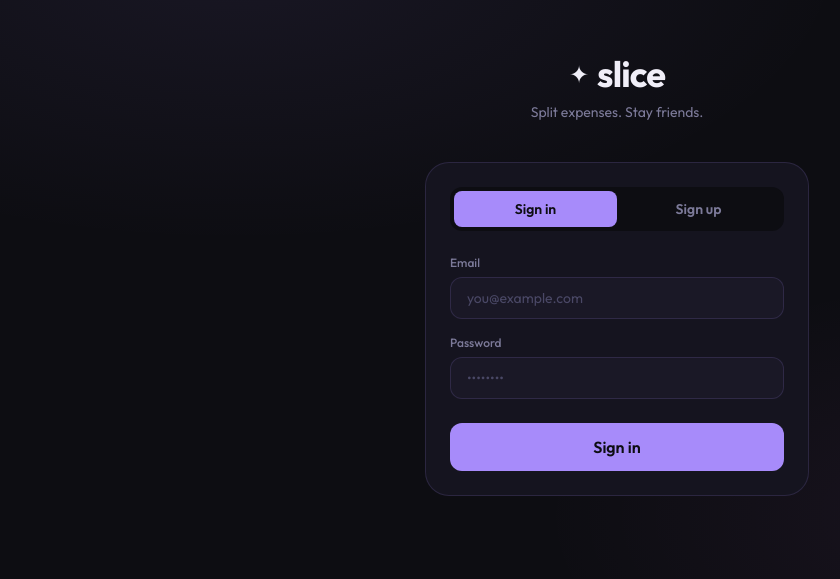
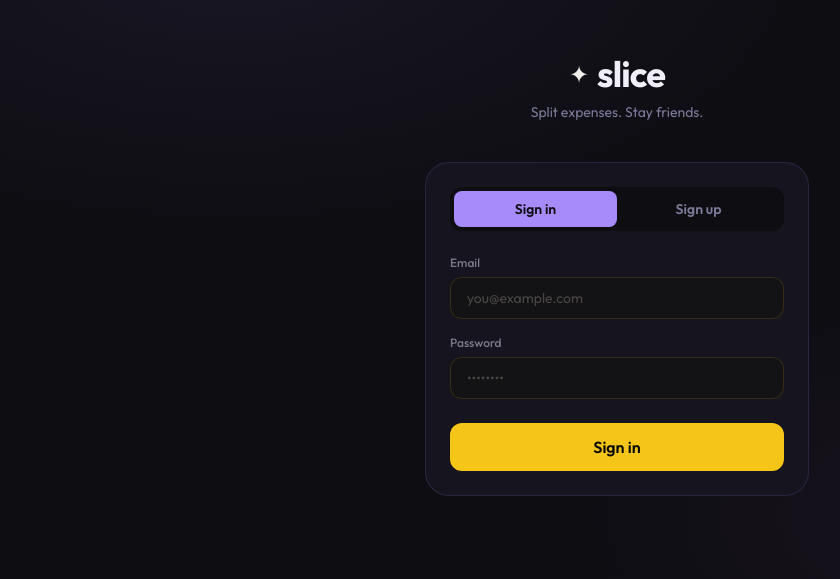
Before and after one commit to alanmathew23/slice-frontend, a React (Vite) app: page / in a window 1280 px wide. Shown: the part 125-704 px from the top of the page, without its empty margins (23-863 px from the left). Built offline with nearby package versions, Linux system fonts and the light colour scheme; the HTML template or start-up script is replaced by a standard one.

Commit message:
UI changes

```diff
--- a/src/index.css
+++ b/src/index.css
@@ -4,20 +4,20 @@
 @import 'tailwindcss';
 
 @theme inline {
-  --color-background: #0d0d12;
-  --color-foreground: #f0eef8;
-  --color-card: #15141f;
-  --color-card-foreground: #f0eef8;
-  --color-primary: #a78bfa;
-  --color-primary-foreground: #0d0d12;
-  --color-secondary: #1e1c2e;
-  --color-secondary-foreground: #c4bfe8;
-  --color-muted: #1a1826;
-  --color-muted-foreground: #7c7a99;
-  --color-accent: #e879f9;
-  --color-accent-foreground: #0d0d12;
-  --color-border: rgba(167, 139, 250, 0.12);
-  --color-ring: #a78bfa;
+  --color-background: #060606;
+  --color-foreground: #f0eee8;
+  --color-card: #0f0e13;
+  --color-card-foreground: #f0eee8;
+  --color-primary: #F5C518;
+  --color-primary-foreground: #0a0a0a;
+  --color-secondary: #1a1712;
+  --color-secondary-foreground: #e8dfc4;
+  --color-muted: #131215;
+  --color-muted-foreground: #7c7a8a;
+  --color-accent: #fb923c;
+  --color-accent-foreground: #0a0a0a;
+  --color-border: rgba(245, 197, 24, 0.12);
+  --color-ring: #F5C518;
   --radius-default: 1rem;
 
   --font-display: "DM Serif Display", Georgia, serif;
@@ -31,8 +31,8 @@
 
 :root {
   font-family: var(--font-body);
-  background-color: #0d0d12;
-  color: #f0eef8;
+  background-color: #060606;
+  color: #f0eee8;
 }
 
 ::-webkit-scrollbar {
@@ -40,30 +40,30 @@
   background: transparent;
 }
 ::-webkit-scrollbar-thumb {
-  background: rgba(167, 139, 250, 0.2);
+  background: rgba(245, 197, 24, 0.2);
   border-radius: 4px;
 }
 
 body {
   margin: 0;
   padding: 0;
-  background-color: #0d0d12;
+  background-color: #060606;
 }
 
 .slice-glow {
-  box-shadow: 0 0 60px -10px rgba(167, 139, 250, 0.25), 0 0 120px -30px rgba(232, 121, 249, 0.1);
+  box-shadow: 0 0 60px -10px rgba(245, 197, 24, 0.25), 0 0 120px -30px rgba(251, 146, 60, 0.1);
 }
 
 .slice-glow-sm {
-  box-shadow: 0 0 20px -4px rgba(167, 139, 250, 0.2);
+  box-shadow: 0 0 20px -4px rgba(245, 197, 24, 0.2);
 }
 
 .mesh-bg {
   background:
-    radial-gradient(ellipse 80% 60% at 20% 10%, rgba(167, 139, 250, 0.08) 0%, transparent 60%),
-    radial-gradient(ellipse 60% 50% at 80% 80%, rgba(232, 121, 249, 0.06) 0%, transparent 60%),
-    radial-gradient(ellipse 40% 40% at 50% 40%, rgba(99, 102, 241, 0.05) 0%, transparent 60%),
-    #0d0d12;
+    radial-gradient(ellipse 80% 60% at 20% 10%, rgba(245, 197, 24, 0.07) 0%, transparent 60%),
+    radial-gradient(ellipse 60% 50% at 80% 80%, rgba(251, 146, 60, 0.05) 0%, transparent 60%),
+    radial-gradient(ellipse 40% 40% at 50% 40%, rgba(180, 130, 20, 0.04) 0%, transparent 60%),
+    #060606;
 }
 
 .card-hover {
@@ -71,7 +71,7 @@ body {
 }
 .card-hover:hover {
   transform: translateY(-2px);
-  box-shadow: 0 12px 40px -8px rgba(167, 139, 250, 0.2);
+  box-shadow: 0 12px 40px -8px rgba(245, 197, 24, 0.18);
 }
 
 .pill-amount {
--- a/src/ui.tsx
+++ b/src/ui.tsx
@@ -2,7 +2,9 @@
 
 import type { ReactNode, ButtonHTMLAttributes, InputHTMLAttributes } from "react"
 
-const AVATAR_COLORS = ["#13b6df", "#3de2a3", "#38bdf8", "#34d399", "#fb923c", "#169ae7", "#15fadb"]
+// Kept varied for avatar-color hashing — amber leads since it's now the
+// brand accent, rest stay for visual variety across different people.
+const AVATAR_COLORS = ["#F5C518", "#e879f9", "#38bdf8", "#34d399", "#fb923c", "#f472b6", "#a78bfa"]
 
 export function avatarColor(id: string) {
   let h = 0
@@ -35,7 +37,7 @@ export function Card({ children, className = "" }: { children: ReactNode; classN
   return (
     <div
       className={`rounded-2xl border ${className}`}
-      style={{ background: "#15141f", borderColor: "rgba(167,139,250,0.12)" }}
+      style={{ background: "#0f0e13", borderColor: "rgba(245,197,24,0.10)" }}
     >
       {children}
     </div>
@@ -55,16 +57,16 @@ export function Button({
   const base = "inline-flex items-center justify-center gap-2 font-semibold rounded-xl transition-all active:scale-95 disabled:opacity-40 disabled:cursor-not-allowed"
   const sizes = { sm: "text-xs px-3 py-1.5", md: "text-sm px-4 py-2.5", lg: "text-base px-6 py-3" }
   const variants = {
-    primary: "text-[#0d0d12]",
-    ghost: "text-[#7c7a99] hover:text-[#f0eef8] hover:bg-white/5",
+    primary: "text-[#0a0a0a]",
+    ghost: "text-[#7c7a8a] hover:text-[#f0eee8] hover:bg-white/5",
     danger: "bg-red-500/15 text-red-400 hover:bg-red-500/25",
-    outline: "border text-[#a78bfa] hover:bg-[#a78bfa]/10",
+    outline: "border text-[#F5C518] hover:bg-[#F5C518]/10",
   }
   const primaryStyle =
     variant === "primary"
-      ? { background: "#a78bfa" }
+      ? { background: "#F5C518" }
       : variant === "outline"
-        ? { borderColor: "rgba(167,139,250,0.3)" }
+        ? { borderColor: "rgba(245,197,24,0.3)" }
         : {}
 
   return (
@@ -81,15 +83,15 @@ export function Input({
 }: InputHTMLAttributes<HTMLInputElement> & { label?: string }) {
   return (
     <div className="flex flex-col gap-1.5">
-      {label && <label className="text-xs font-medium" style={{ color: "#7c7a99" }}>{label}</label>}
+      {label && <label className="text-xs font-medium" style={{ color: "#7c7a8a" }}>{label}</label>}
       <input
-        className={`w-full rounded-xl px-4 py-2.5 text-sm outline-none transition-all placeholder:text-[#4a4866] focus:ring-1 ${className}`}
+        className={`w-full rounded-xl px-4 py-2.5 text-sm outline-none transition-all placeholder:text-[#4a4844] focus:ring-1 ${className}`}
         style={{
-          background: "#1a1826",
-          border: "1px solid rgba(167,139,250,0.15)",
-          color: "#f0eef8",
+          background: "#131215",
+          border: "1px solid rgba(245,197,24,0.15)",
+          color: "#f0eee8",
           // @ts-expect-error css var
-          "--tw-ring-color": "#a78bfa",
+          "--tw-ring-color": "#F5C518",
         }}
         {...props}
       />
@@ -105,13 +107,13 @@ export function Select({
 }: React.SelectHTMLAttributes<HTMLSelectElement> & { label?: string }) {
   return (
     <div className="flex flex-col gap-1.5">
-      {label && <label className="text-xs font-medium" style={{ color: "#7c7a99" }}>{label}</label>}
+      {label && <label className="text-xs font-medium" style={{ color: "#7c7a8a" }}>{label}</label>}
       <select
         className={`w-full rounded-xl px-4 py-2.5 text-sm outline-none transition-all ${className}`}
         style={{
-          background: "#1a1826",
-          border: "1px solid rgba(167,139,250,0.15)",
-          color: "#f0eef8",
+          background: "#131215",
+          border: "1px solid rgba(245,197,24,0.15)",
+          color: "#f0eee8",
         }}
         {...props}
       >
@@ -122,17 +124,17 @@ export function Select({
 }
 
 export function Divider({ label }: { label?: string }) {
-  if (!label) return <div className="h-px" style={{ background: "rgba(167,139,250,0.1)" }} />
+  if (!label) return <div className="h-px" style={{ background: "rgba(245,197,24,0.1)" }} />
   return (
     <div className="flex items-center gap-3">
-      <div className="flex-1 h-px" style={{ background: "rgba(167,139,250,0.1)" }} />
-      <span className="text-xs" style={{ color: "#4a4866" }}>{label}</span>
-      <div className="flex-1 h-px" style={{ background: "rgba(167,139,250,0.1)" }} />
+      <div className="flex-1 h-px" style={{ background: "rgba(245,197,24,0.1)" }} />
+      <span className="text-xs" style={{ color: "#4a4844" }}>{label}</span>
+      <div className="flex-1 h-px" style={{ background: "rgba(245,197,24,0.1)" }} />
     </div>
   )
 }
 
-export function Badge({ children, color = "#a78bfa" }: { children: ReactNode; color?: string }) {
+export function Badge({ children, color = "#F5C518" }: { children: ReactNode; color?: string }) {
   return (
     <span
       className="text-[10px] font-semibold px-2 py-0.5 rounded-full uppercase tracking-wider"
@@ -148,7 +150,7 @@ export function EmptyState({ icon, title, sub }: { icon: string; title: string;
     <div className="flex flex-col items-center gap-2 py-16 text-center">
       <span className="text-4xl">{icon}</span>
       <p className="font-semibold text-sm mt-1">{title}</p>
-      {sub && <p className="text-xs" style={{ color: "#7c7a99" }}>{sub}</p>}
+      {sub && <p className="text-xs" style={{ color: "#7c7a8a" }}>{sub}</p>}
     </div>
   )
 }
@@ -157,12 +159,12 @@ export function Modal({ children, onClose }: { children: ReactNode; onClose: ()
   return (
     <div
       className="fixed inset-0 z-50 flex items-end sm:items-center justify-center p-4"
-      style={{ background: "rgba(0,0,0,0.7)", backdropFilter: "blur(4px)" }}
+      style={{ background: "rgba(0,0,0,0.8)", backdropFilter: "blur(4px)" }}
       onClick={(e) => e.target === e.currentTarget && onClose()}
     >
       <div
         className="w-full max-w-md rounded-3xl p-6 border"
-        style={{ background: "#15141f", borderColor: "rgba(167,139,250,0.2)" }}
+        style={{ background: "#0f0e13", borderColor: "rgba(245,197,24,0.2)" }}
       >
         {children}
       </div>
@@ -188,14 +190,14 @@ export function PageHeader({
           <button
             onClick={back}
             className="w-9 h-9 rounded-xl flex items-center justify-center transition-all hover:bg-white/5"
-            style={{ color: "#7c7a99" }}
+            style={{ color: "#7c7a8a" }}
           >
             ←
           </button>
         )}
         <div>
           <h1 className="text-xl font-bold" style={{ fontFamily: "var(--font-display)" }}>{title}</h1>
-          {subtitle && <p className="text-xs mt-0.5" style={{ color: "#7c7a99" }}>{subtitle}</p>}
+          {subtitle && <p className="text-xs mt-0.5" style={{ color: "#7c7a8a" }}>{subtitle}</p>}
         </div>
       </div>
       {action}
@@ -205,18 +207,18 @@ export function PageHeader({
 
 export function SectionLabel({ children }: { children: ReactNode }) {
   return (
-    <p className="text-xs font-semibold mb-2" style={{ color: "#7c7a99", letterSpacing: "0.1em" }}>
+    <p className="text-xs font-semibold mb-2" style={{ color: "#7c7a8a", letterSpacing: "0.1em" }}>
       {children}
     </p>
   )
 }
 
-export function StatCard({ label, value, sub, color = "#a78bfa" }: { label: string; value: string; sub?: string; color?: string }) {
+export function StatCard({ label, value, sub, color = "#F5C518" }: { label: string; value: string; sub?: string; color?: string }) {
   return (
-    <div className="rounded-2xl p-4 border" style={{ background: "#15141f", borderColor: "rgba(167,139,250,0.12)" }}>
-      <p className="text-xs font-medium" style={{ color: "#7c7a99" }}>{label}</p>
+    <div className="rounded-2xl p-4 border" style={{ background: "#0f0e13", borderColor: "rgba(245,197,24,0.12)" }}>
+      <p className="text-xs font-medium" style={{ color: "#7c7a8a" }}>{label}</p>
       <p className="text-2xl font-bold mt-1 pill-amount" style={{ color }}>{value}</p>
-      {sub && <p className="text-xs mt-0.5" style={{ color: "#7c7a99" }}>{sub}</p>}
+      {sub && <p className="text-xs mt-0.5" style={{ color: "#7c7a8a" }}>{sub}</p>}
     </div>
   )
 }
```
